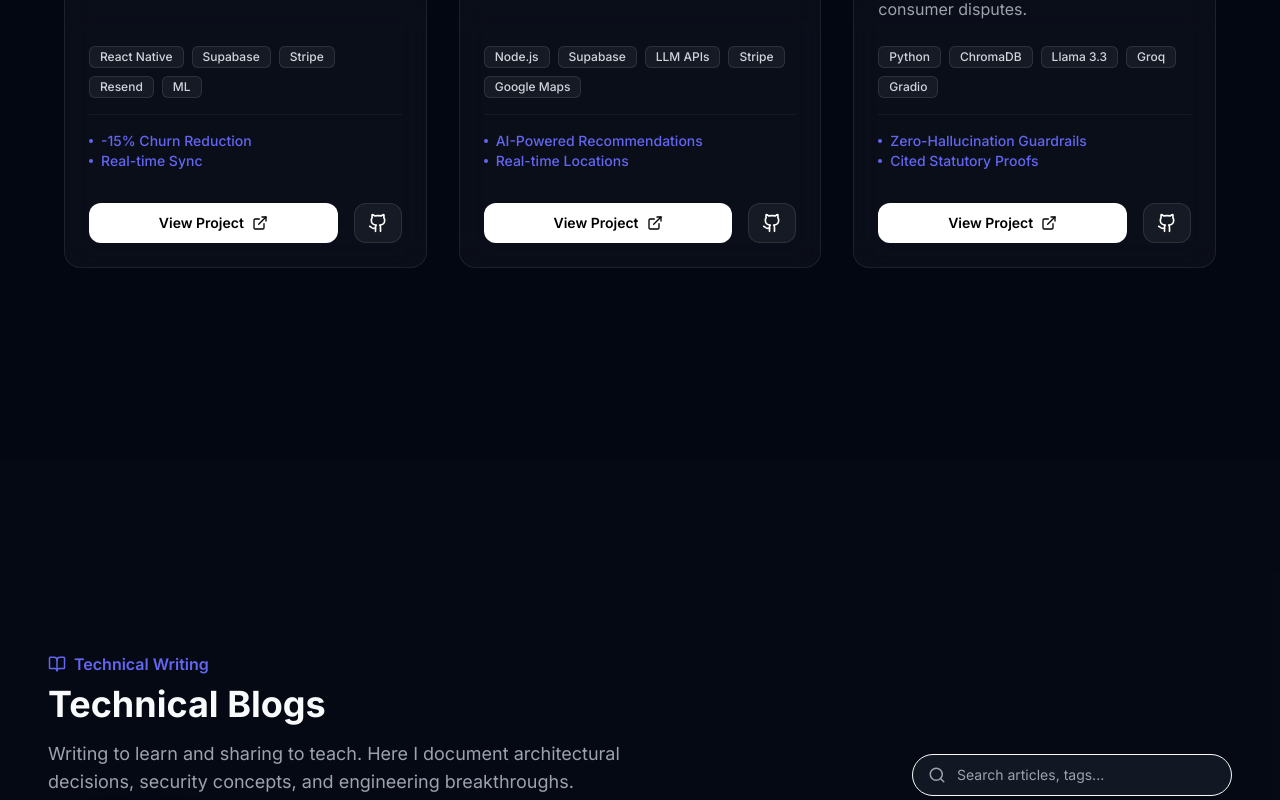
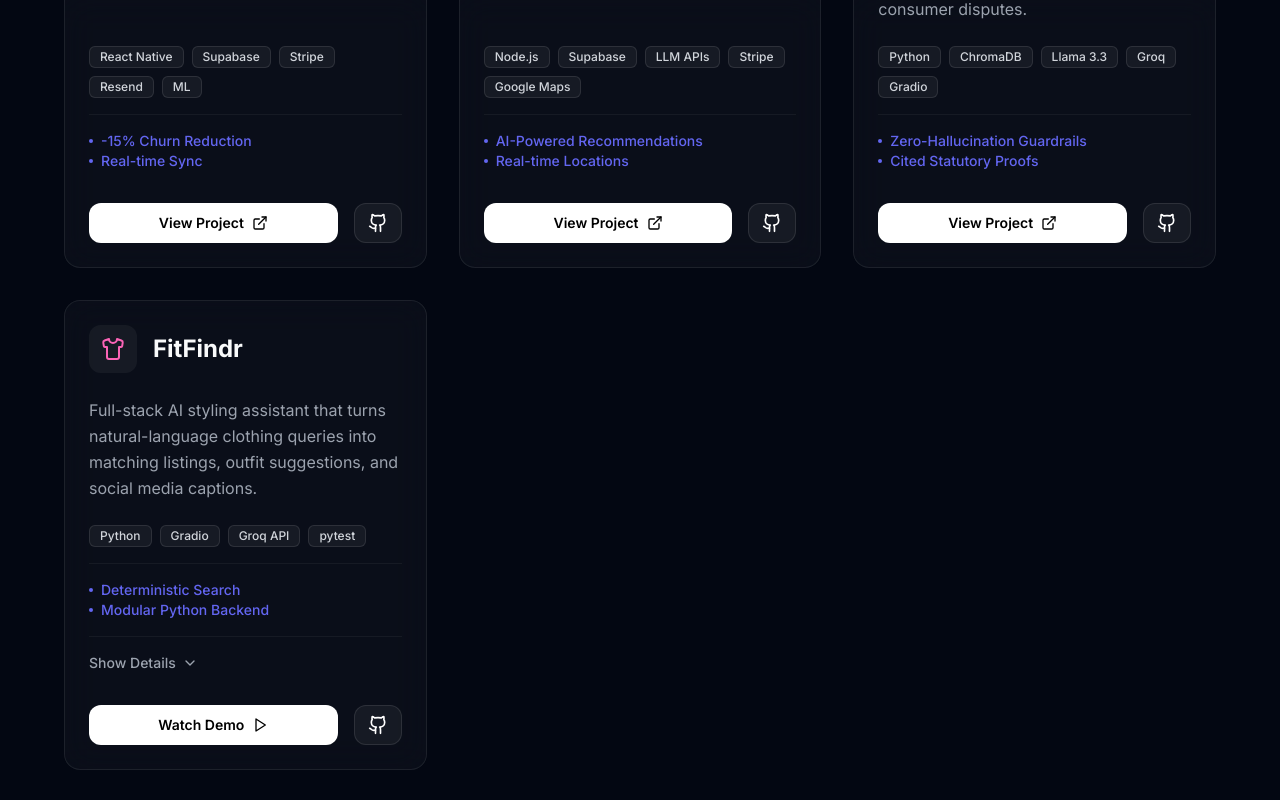
Before and after one commit to RayanErold/my-portfolio-website, a React (Vite) app: page / in a window 1280 px wide. Shown: the part 2223-3023 px from the top of the page. Built offline with nearby package versions, Linux system fonts and the light colour scheme.

Commit message:
feat: add FitFindr project and interactive details to projects section

```diff
--- a/src/components/Projects.jsx
+++ b/src/components/Projects.jsx
@@ -1,5 +1,6 @@
-import { motion } from 'framer-motion';
-import { ExternalLink, Github, Sparkles, CreditCard, Shield } from 'lucide-react';
+import { useState } from 'react';
+import { motion, AnimatePresence } from 'framer-motion';
+import { ExternalLink, Github, Sparkles, CreditCard, Shield, Shirt, Play, ChevronDown, ChevronUp } from 'lucide-react';
 
 const projects = [
   {
@@ -31,10 +32,35 @@
     github: "https://github.com/RayanErold/ai201-project1-unofficial-guide-starter",
     live: "https://f9e63348527abdab5f.gradio.live",
     color: "from-emerald-500/20 to-teal-500/20"
+  },
+  {
+    title: "FitFindr",
+    description: "Full-stack AI styling assistant that turns natural-language clothing queries into matching listings, outfit suggestions, and social media captions.",
+    icon: <Shirt className="text-pink-400" />,
+    tech: ["Python", "Gradio", "Groq API", "pytest"],
+    metrics: ["Deterministic Search", "Modular Python Backend"],
+    github: "https://github.com/RayanErold/ai201-project2-fitfindr-starter",
+    live: "https://www.loom.com/share/8651e2bcfb424c2caed7da6255d38e96",
+    color: "from-pink-500/20 to-purple-500/20",
+    bullets: [
+      "Built and shipped a full-stack web application end-to-end — interactive Gradio frontend, Python application/orchestration layer, and a JSON-backed data layer — that turns a natural-language clothing search into a matched listing, outfit suggestion, and social caption.",
+      "Architected a modular backend separating concerns across search, LLM services, and planning loop modules using a single session-state object for testable data flow.",
+      "Integrated Groq LLM API for outfit and caption generation with custom prompt design, environment-based key management, and graceful degradation.",
+      "Designed a deterministic, offline search via token-overlap relevance scoring, covered by a robust pytest suite with automated test skipping."
+    ]
   }
 ];
 
 export default function Projects() {
+  const [expandedProjects, setExpandedProjects] = useState({});
+
+  const toggleExpand = (title) => {
+    setExpandedProjects(prev => ({
+      ...prev,
+      [title]: !prev[title]
+    }));
+  };
+
   return (
     <section id="projects" className="py-24">
       <div className="section-container">
@@ -51,7 +77,11 @@
         </div>
 
         <div className="grid md:grid-cols-2 lg:grid-cols-3 gap-8 max-w-6xl mx-auto">
-          {projects.map((project, i) => (
+          {projects.map((project, i) => {
+            const isVideo = project.live?.includes('loom.com') || project.live?.includes('youtube.com');
+            const isExpanded = !!expandedProjects[project.title];
+
+            return (
               <motion.div
                 key={project.title}
                 initial={{ opacity: 0, y: 20 }}
@@ -89,18 +119,67 @@
                       </div>
                     ))}
                   </div>
+
+                  {project.bullets && (
+                    <div className="pt-4 border-t border-white/5">
+                      <button
+                        onClick={() => toggleExpand(project.title)}
+                        className="flex items-center gap-1.5 text-sm text-gray-400 hover:text-foreground transition-colors cursor-pointer font-medium"
+                      >
+                        {isExpanded ? (
+                          <>
+                            Hide Details <ChevronUp size={16} />
+                          </>
+                        ) : (
+                          <>
+                            Show Details <ChevronDown size={16} />
+                          </>
+                        )}
+                      </button>
+
+                      <AnimatePresence initial={false}>
+                        {isExpanded && (
+                          <motion.div
+                            initial={{ height: 0, opacity: 0 }}
+                            animate={{ height: "auto", opacity: 1 }}
+                            exit={{ height: 0, opacity: 0 }}
+                            transition={{ duration: 0.25, ease: "easeInOut" }}
+                            className="overflow-hidden"
+                          >
+                            <ul className="mt-3 space-y-2 text-gray-400 text-xs md:text-sm leading-relaxed pl-1 list-none">
+                              {project.bullets.map((bullet, idx) => (
+                                <li key={idx} className="flex gap-2 items-start">
+                                  <span className="text-primary mt-1.5 shrink-0 block w-1.5 h-1.5 rounded-full" />
+                                  <span>{bullet}</span>
+                                </li>
+                              ))}
+                            </ul>
+                          </motion.div>
+                        )}
+                      </AnimatePresence>
+                    </div>
+                  )}
                 </div>
 
                 <div className="flex gap-4">
                   <a href={project.live} target="_blank" rel="noopener noreferrer" className="flex-grow flex items-center justify-center gap-2 py-2.5 rounded-xl bg-white text-black font-semibold text-sm transition-transform hover:scale-[1.02] active:scale-[0.98]">
+                    {isVideo ? (
+                      <>
+                        Watch Demo <Play size={16} />
+                      </>
+                    ) : (
+                      <>
                         View Project <ExternalLink size={16} />
+                      </>
+                    )}
                   </a>
                   <a href={project.github} target="_blank" rel="noopener noreferrer" className="w-12 flex items-center justify-center rounded-xl bg-white/5 border border-white/10 hover:bg-white/10 transition-colors">
                     <Github size={20} className="text-white" />
                   </a>
                 </div>
               </motion.div>
-          ))}
+            );
+          })}
         </div>
       </div>
     </section>
```
Lines whose indentation alone changed are shown as unchanged.
